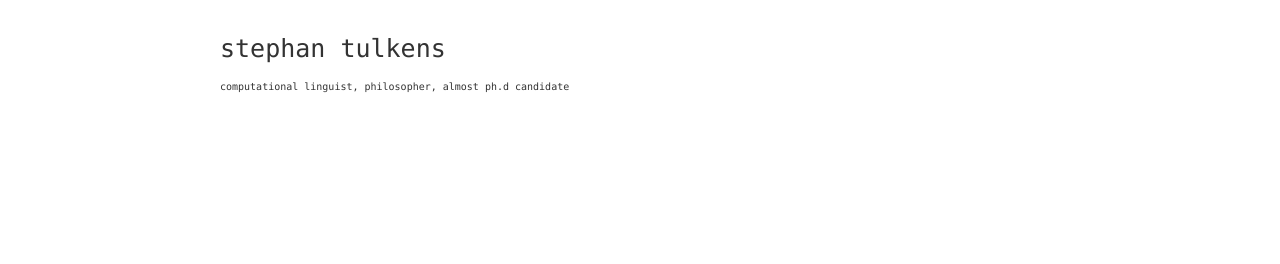
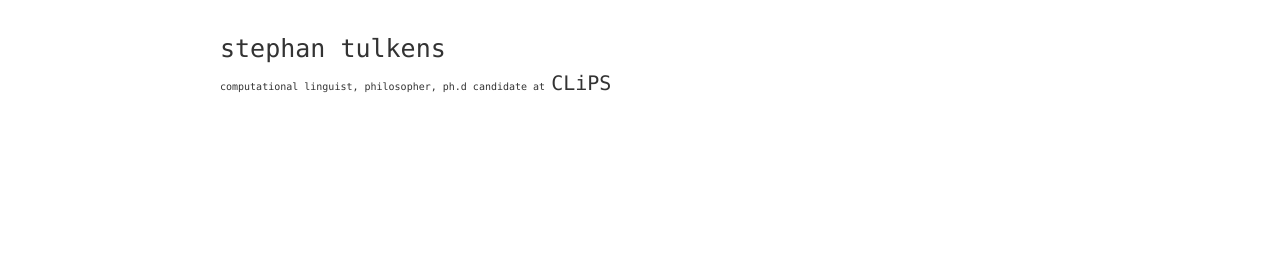
Before and after one commit to stephantul/stephantul.github.io, a Jekyll site: the page built from index.html, in a window 1280 px wide. Shown: the top 264 px of the page. Built offline with Jekyll 4.4.1, drawn with Linux system fonts in a browser that asks for light colours; the list of posts is cut into pages by our own code.

Commit message:
Updated header, added post

```diff
--- a/_includes/header.html
+++ b/_includes/header.html
@@ -11,7 +11,7 @@
       {% endif %}
     </div>
     <div class="measure">
-    <small>computational linguist, philosopher, almost ph.d candidate</small>
+    <small>computational linguist, philosopher, ph.d candidate at <a href=https://www.clips.uantwerpen.be>CLiPS</a></small>
     </div>
   </div>
 </header>
--- a/_includes/post_footer.html
+++ b/_includes/post_footer.html
@@ -1,4 +1,3 @@
 <div class="py2 post-footer">
-  stephan tulkens is a computational linguist with an interest in privacy, and
-  the broader consequences of technology use in society.
+  stephan tulkens is a computational linguist, interested in SCIENCE.
 </div>
```
Also changed, not shown: _posts/busyings.md (added, +13 -0 lines), images/me.jpeg (deleted).
